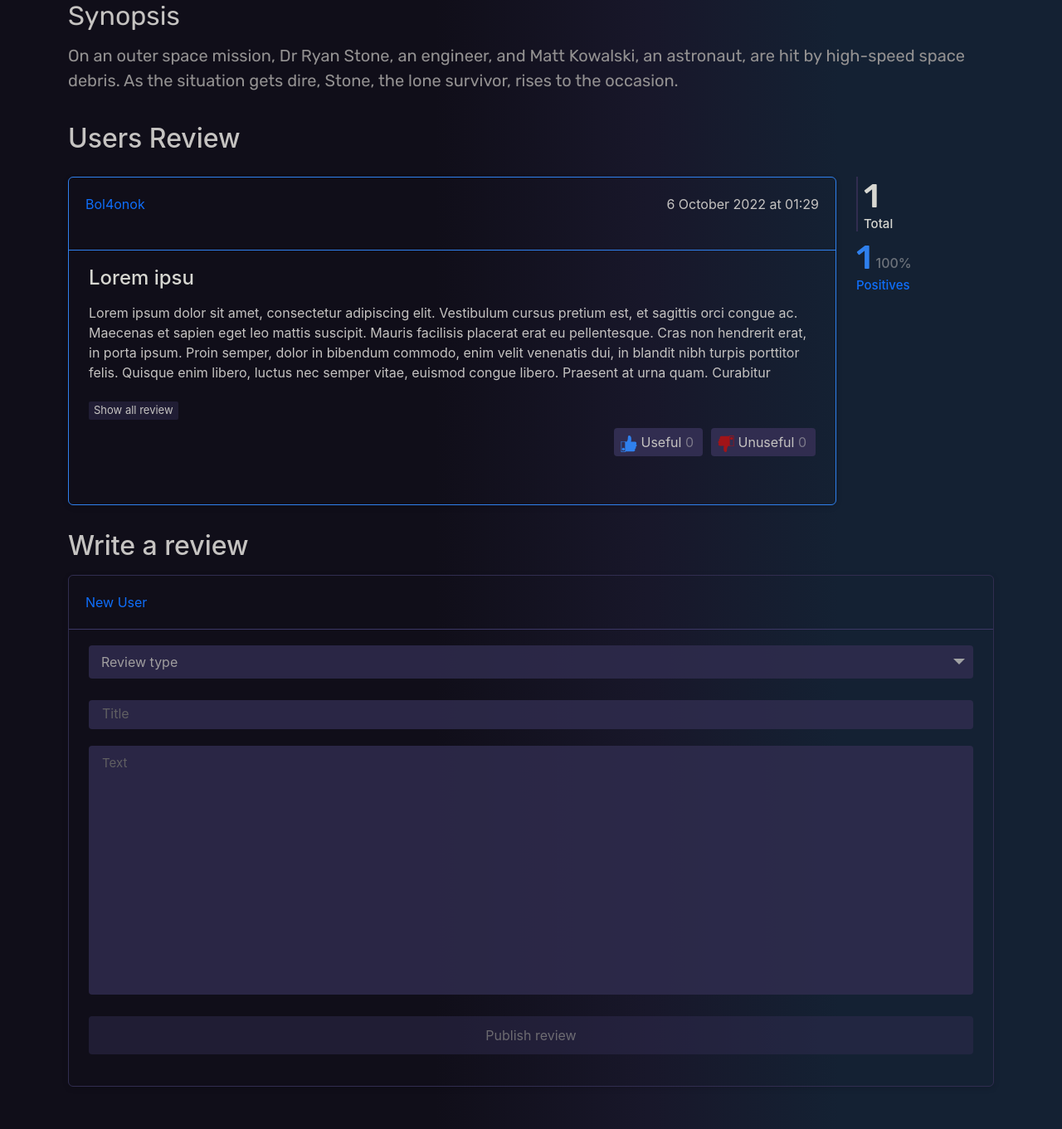
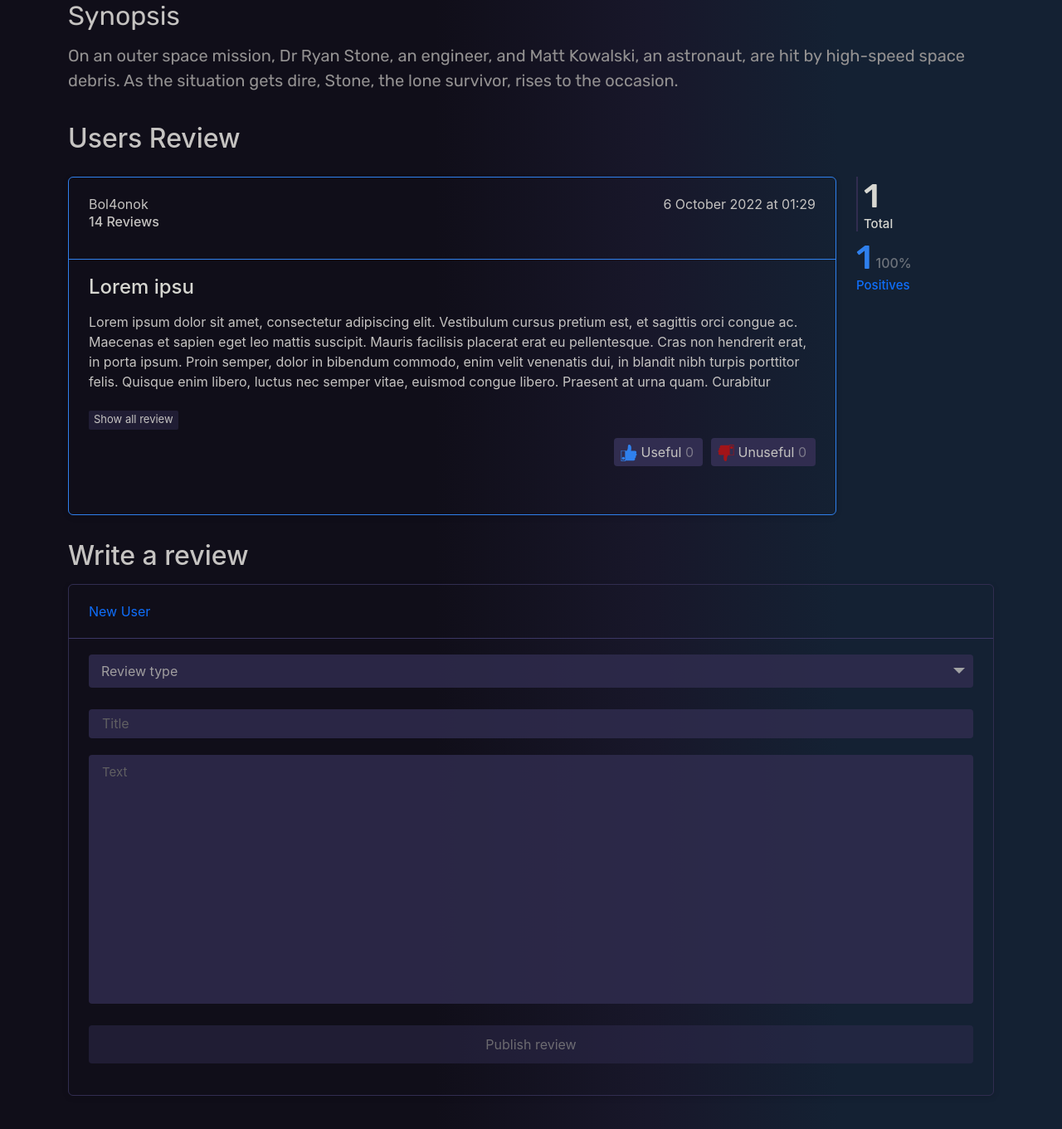
Before and after one commit to MihailGulkin/DjangoCinema, a Django app: a page that uses web/templates/web/movie_page.html in a window 1280 px wide. Shown: the part 880-2241 px from the top of the page at 83% size. Run offline with Django 4.2, Linux system fonts and the light colour scheme; data comes from the database, SQL or seed files in the repository; both versions use the stored data as it was after the commit; some libraries are stand-ins or nearby versions; some web fonts are replaced.

Commit message:
50 some film_serial pages edit

```diff
--- a/web/static/css/movie_serial_page.css
+++ b/web/static/css/movie_serial_page.css
@@ -387,7 +387,7 @@
 
 .user_info
 {
-    padding: 20px 20px;
+    padding: 20px 24px;
 }
 
 .created_review_date
--- a/web/static/js/header_active_border.js
+++ b/web/static/js/header_active_border.js
@@ -1,14 +1,20 @@
 $(document).ready(function ()
 {
+    __add_style()
 
     $(window).on('scroll', function ()
     {
-        if ($(window).scrollTop() > 0)
-        {
-            $('.header--fixed').addClass('header--active');
-        } else
-        {
-            $('.header--fixed').removeClass('header--active');
-        }
+       __add_style()
     });
 })
+
+function __add_style()
+{
+    if ($(window).scrollTop() > 0)
+    {
+        $('.header--fixed').addClass('header--active');
+    } else
+    {
+        $('.header--fixed').removeClass('header--active');
+    }
+}
--- a/web/templates/web/movie_page.html
+++ b/web/templates/web/movie_page.html
@@ -1,6 +1,7 @@
 {% extends 'web/serial_movie_base_page.html' %}
 {% load check_favorite %}
 {% load check_like_dis %}
+{% load calculate_user_review %}
 {% load minute_to_hours_convertor %}
 
 {% block title_film_serial %}
@@ -182,6 +183,9 @@
         {% endif %}
     </div>
 {% endblock like_dis_section %}
+{% block calculate_review_user %}
+    <h6 class="mov_rating_text">{{ review.user|calculate_review_user_film }} Reviews</h6>
+{% endblock calculate_review_user %}
 {% block btn_send_review %}
     <button data-cinema-type="film" id="button_review_send" type="button"
             class="disable_btn btn_from_review">Publish review
--- a/web/templates/web/serial_movie_base_page.html
+++ b/web/templates/web/serial_movie_base_page.html
@@ -167,13 +167,15 @@
                                      class="border_style_form user_review_container {{ review.review_type|lower }}_border m-20px">
                                     <div class="{{ review.review_type|lower }}_user_bottom user_info d-flex">
                                         <div>
-                                            <a href="{% url 'profile_page' review.user.username %}">{{ review.user.username }}</a>
+                                            <a class="mov_rating_text" href="{% url 'profile_page' review.user.username %}">{{ review.user.username }}</a>
+                                            {% block calculate_review_user %}
+                                            {% endblock calculate_review_user %}
                                         </div>
                                         <div class="created_review_date">
                                             <p class="mov_rating_text">{{ review.created |date:'j F o \a\t H:i' }}</p>
                                         </div>
                                     </div>
-                                    <div class="user_review title_form_review_container">
+                                    <div class="user_review title_form_review_container justify-content-start">
                                         <h4 class="mov_rating_text text-start">{{ review.title }}</h4>
                                         <div class="content-block-text">
                                             <p class="mov_rating_text text-start">{{ review.text }}</p>
@@ -238,7 +240,7 @@
                             <div class="border_style_form_send_review">
                                 <div class="user_info_send_review user_info">
                                     {% if request.user.is_authenticated %}
-                                        <a href="{% url 'profile_page' request.user.username %}">{{ request.user.username }}</a>
+                                        <a class="mov_rating_text" href="{% url 'profile_page' request.user.username %}">{{ request.user.username }}</a>
                                     {% else %}
                                         <a href="{% url 'register_page' %}">New User</a>
                                     {% endif %}
--- a/web/templates/web/serial_page.html
+++ b/web/templates/web/serial_page.html
@@ -1,7 +1,7 @@
 {% extends 'web/serial_movie_base_page.html' %}
 {% load check_favorite %}
 {% load check_like_dis %}
-
+{% load calculate_user_review %}
 {% block title_film_serial %}
     <title>{{ content.serial_name }}</title>
 {% endblock title_film_serial %}
@@ -187,6 +187,9 @@
         {% endif %}
     </div>
 {% endblock like_dis_section %}
+{% block calculate_review_user %}
+    <h6 class="mov_rating_text">{{ review.user|calculate_review_user_serial }} Reviews</h6>
+{% endblock calculate_review_user %}
 {% block btn_send_review %}
     <button data-cinema-type="serial" id="button_review_send" type="button"
             class="disable_btn btn_from_review">Publish review
--- /dev/null
+++ b/web/templatetags/calculate_user_review.py
@@ -0,0 +1,19 @@
+from django import template
+from web.models import UserReviewMovie
+from web.models import UserReviewSerial
+
+register = template.Library()
+
+
+def calculate_review_user(model_review, user):
+    return model_review.objects.filter(user=user).count()
+
+
+@register.filter(name='calculate_review_user_film')
+def calculate_review_user_film(user):
+    return calculate_review_user(UserReviewMovie, user)
+
+
+@register.filter(name='calculate_review_user_serial')
+def calculate_review_user_serial(user):
+    return calculate_review_user(UserReviewSerial, user)
```
Also changed, not shown: db.sqlite3.
